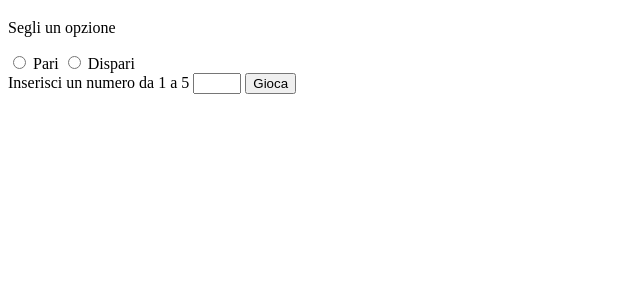
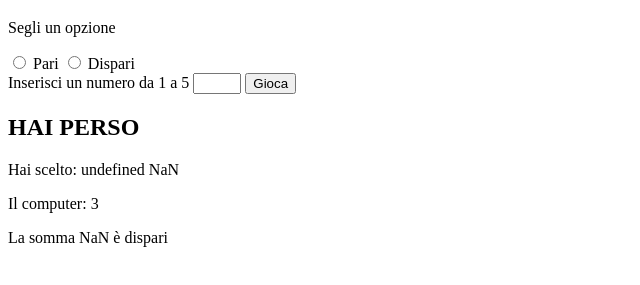
Before and after one commit to mauro-20/js-paliedispari, a plain HTML site: page pari_e_dispari/index.html in a window 1280 px wide. Both pictures are taken after a click on the button "Gioca". Shown: the part 61-346 px from the top of the page, without its empty margins (0-640 px from the left). Drawn offline with Linux system fonts and the light colour scheme.

Commit message:
add output to html

```diff
--- a/pari_e_dispari/index.html
+++ b/pari_e_dispari/index.html
@@ -8,6 +8,7 @@
   </head>
   <body>
     <h1>Pari o Dispari</h1>
+    <!-- form -->
     <div class="user-inputs">
       <div class="pari-dispari-box">
         <p>Segli un opzione</p>
@@ -23,6 +24,15 @@
 
       <button id="gioca">Gioca</button>
     </div>
+    <!-- /form -->
+    <!-- result -->
+    <div class="result">
+      <h2 id="winner"></h2>
+      <p>Hai scelto: <span id="user-choise-out"></span> <span id="user-number-out"></span></p>
+      <p>Il computer: <span id="cpu-number-out"></span></p>
+      <p>La somma <span id="somma"></span> è <span id="somma-even-odd"></span></p>
+    </div>
+    <!-- /result -->
 
     <script src="./script.js"></script>
   </body>
--- a/pari_e_dispari/script.js
+++ b/pari_e_dispari/script.js
@@ -29,15 +29,28 @@ function () {
 
   // Sommiamo i due numeri;
   var somma = userNumber + cpuNumber
-
+  var sommaEvenOdd = ''
   // Stabiliamo se la somma dei due numeri è pari o dispari(usando una funzione);
-  // Dichiariamo chi ha vinto.;
-  if ((userChoise == 'pari' && isEven(somma)) || (userChoise == 'dispari' && !isEven(somma))) {
-    alert('hai vinto')
+  if (isEven(somma)) {
+    sommaEvenOdd = 'pari'
   } else {
-    alert('hai perso')
+    sommaEvenOdd = 'dispari'
   }
 
-  console.log(`user: ${userChoise} ${userNumber}, cpu: ${cpuNumber}, somma: ${somma}`);
+  // Dichiariamo chi ha vinto e stampo i risultati;
+  var winner = document.getElementById('winner')
+
+  if ((userChoise == 'pari' && isEven(somma)) || (userChoise == 'dispari' && !isEven(somma))) {
+    winner.innerHTML = 'HAI VINTO'
+  } else {
+    winner.innerHTML = 'HAI PERSO'
+  }
+
+  document.getElementById('user-choise-out').innerHTML = userChoise
+  document.getElementById('user-number-out').innerHTML = userNumber
+  document.getElementById('cpu-number-out').innerHTML = cpuNumber
+  document.getElementById('somma').innerHTML = somma;
+  document.getElementById('somma-even-odd').innerHTML = sommaEvenOdd
+
   }
 )
```
